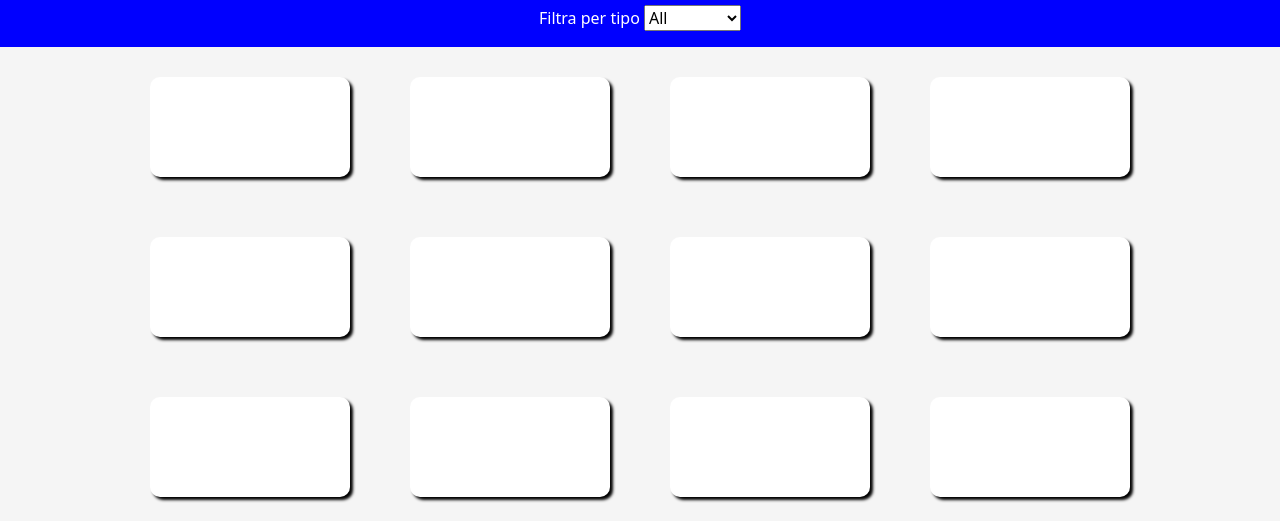
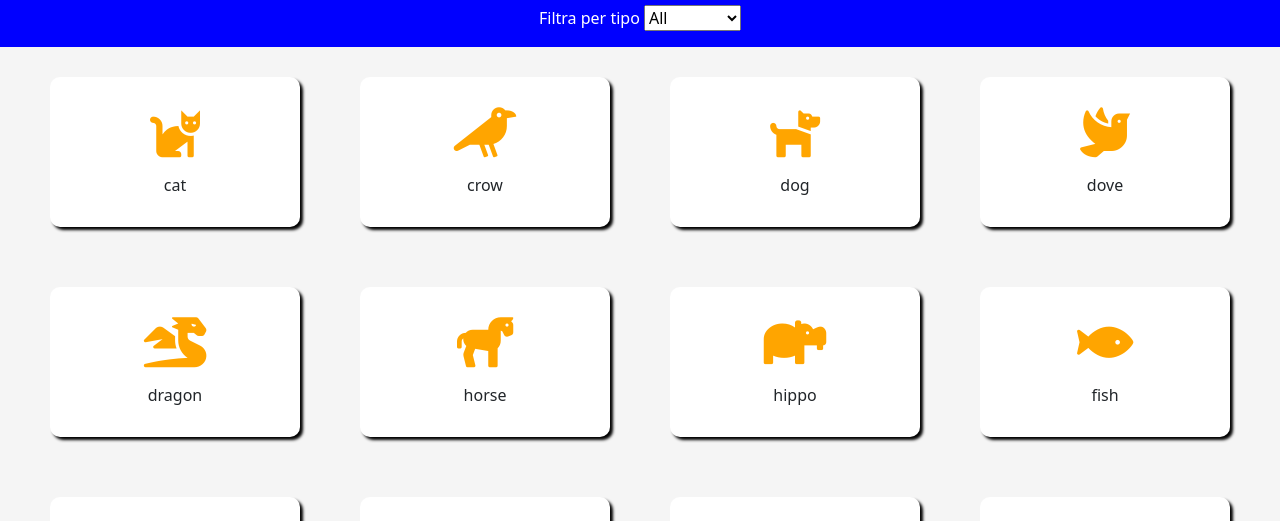
Before and after one commit to Masadavide/js-es6-icons, a plain HTML site: page index.html in a window 1280 px wide. Shown: the part 67-588 px from the top of the page. Drawn offline with nearby package versions, Linux system fonts and the light colour scheme.

Commit message:
manca milestone 3

```diff
--- a/data.js
+++ b/data.js
@@ -1,4 +1,4 @@
-[
+const icon=[
 	{
 		name: 'cat',
 		prefix: 'fa-',
@@ -112,3 +112,20 @@
 		color: 'blue'
 	}
 ];
+
+let iconBox = document.querySelector('.ms_row');
+
+function inserisciBox(name,color){
+	iconBox.innerHTML += `
+	<div class="col ms_box position-relative text-center">
+		<div class="position-absolute top-50 start-50 translate-middle">
+			<i class="fas fa-${name}" style="color:${color}"></i>
+			<div class="mt-3">${name}</div>
+		</div>
+	</div>
+	`
+}
+
+for(i = 0; i < icon.length; i++) {
+	inserisciBox(icon[i].name, icon[i].color);
+}
--- a/index.html
+++ b/index.html
@@ -27,27 +27,12 @@
     </header>
     <main>
         <div class="container-fluid ms_container">
-            <div class="row row-cols-5 flex-wrap justify-content-center">
-                <div class="col ms_box"></div>
-                <div class="col ms_box"></div>
-                <div class="col ms_box"></div>
-                <div class="col ms_box"></div>
-                <div class="col ms_box"></div>
-                <div class="col ms_box"></div>
-                <div class="col ms_box"></div>
-                <div class="col ms_box"></div>
-                <div class="col ms_box"></div>
-                <div class="col ms_box"></div>
-                <div class="col ms_box"></div>
-                <div class="col ms_box"></div>
-                <div class="col ms_box"></div>
-                <div class="col ms_box"></div>
-                <div class="col ms_box"></div>
+            <div class="ms_row row row-cols-5 flex-wrap justify-content-center">
+
 
             </div>
         </div>
     </main>
-
     <script src="data.js"></script>
 </body>
 </html>
--- a/style.css
+++ b/style.css
@@ -15,15 +15,19 @@
 
 .ms_container{
     background-color: whitesmoke;
-    height: calc(100vh - 110.66px);
+    height: calc(100vh - 113px);
     width: 100vw;
 }
 
 .ms_box{
     background-color: white;
-    height: 100px;
-    width: 200px;
+    height: 150px;
+    width: 250px;
     border-radius: 10px;
     box-shadow: 3px 3px 3px black;
     margin: 30px;
 }
+
+.fas{
+    font-size: 50px;
+}
```
